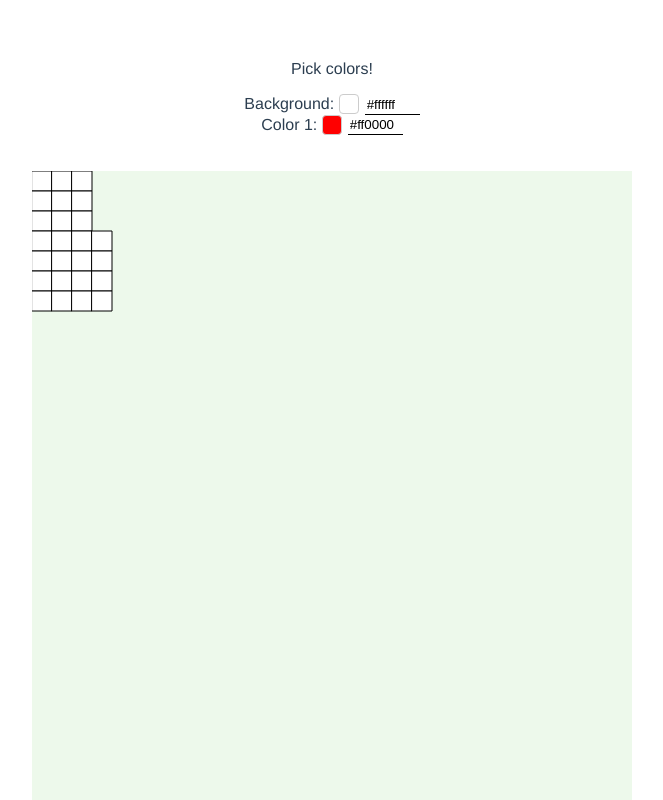
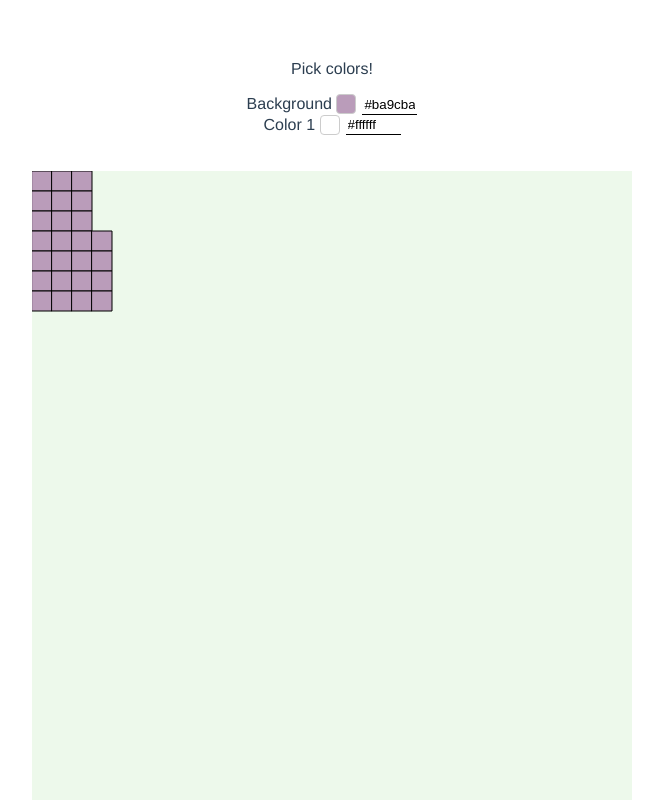
Before and after one commit to SuviAnnina/knitdesignerapp, a Vue app: page / in a window 1280 px wide. Shown: the top 800 px of the page, without its empty margins (308-971 px from the left). Built offline with nearby package versions, Linux system fonts and the light colour scheme.

Commit message:
Add colorPalette, add ColorPickerInput

```diff
--- a/src/App.vue
+++ b/src/App.vue
@@ -1,25 +1,24 @@
+<script setup>
+import YarnManager from './components/YarnManager.vue';
+import P5Grid from './components/P5Grid.vue';
+
+/* colorPalette.consoleLogColor();
+colorPalette.updateColor("mainColor1", "red");
+colorPalette.consoleLogColor();
+colorPalette.setColorEmpty("mainColor1");
+colorPalette.consoleLogColor();  */
+
+</script>
+
 <template>
   <div>
-    <YarnManager :mainColor="mainColor" :color1="color1" @update-colors="updateColors" />
- <br/><br/>
-    <P5Grid :mainColor="mainColor" :color1="color1" />
+    <YarnManager />
+    <br/>
+    <br/>
+    <P5Grid />
   </div>
 </template>
 
-<script setup>
-import { ref } from "vue";
-import YarnManager from './components/YarnManager.vue';
-import P5Grid from './components/P5Grid.vue';
-
-const mainColor = ref('#ffffff');
-const color1 = ref('#ff0000');
-
-const updateColors = (newColors) => {
- // console.log('updateColors function received: ', newColors);
-  mainColor.value = newColors.mainColor;
-  color1.value = newColors.color1;
-};
-</script>
 
 <style>
 #app {
--- /dev/null
+++ b/src/colorPalette.js
@@ -0,0 +1,26 @@
+import { reactive } from 'vue'
+
+export const colorPalette = reactive({
+    mainColor: "#ba9cba",
+    color1: '#ffffff',
+    color2: '',
+    color3: '',
+    color4: '',
+    color5: '',
+    color6: '',
+    color7: '',
+
+    consoleLogColor() {
+        console.log(this.mainColor);
+    },
+
+    setColorEmpty(colorKey) {
+        colorPalette[colorKey] = 'leikisti tyhjä'
+    }
+});
+
+export function updateColor(colorKey, colorCode) {
+    if (colorPalette[colorKey] !== undefined) {
+        colorPalette[colorKey] = `#${colorCode}`;
+    }
+}
--- /dev/null
+++ b/src/components/ColorPickerInput.vue
@@ -0,0 +1,36 @@
+<script setup>
+import ColorPicker from 'primevue/colorpicker';
+import { ref, watch, defineProps } from "vue";
+import { colorPalette } from '@/colorPalette';
+import { updateColor } from '@/colorPalette';
+
+// TODO: input checker
+
+ const props = defineProps({
+    title: String,
+    colorKey: String
+});
+
+const color = ref(colorPalette[props.colorKey]); // refin sisälle väri mikä renderöidään alkuun
+
+watch(color, () => {
+    //console.log('colorpalette original mainColor, should be #ba9cba: ',colorPalette.mainColor);
+    //console.log('colorpalette original color1: ', colorPalette.color1);
+    //console.log('colorKey should be "mainColor" or "color": ',props.colorKey);
+    //console.log('color.value, should be hex code: ',color.value);
+    //console.log('props colorKey, should be "mainColor": ', props.colorKey);
+    updateColor(props.colorKey, color.value);
+    //console.log('colorpalette updated mainColor: ',colorPalette.mainColor);
+    //console.log('colorpalette updated color1: ', colorPalette.color1);
+});
+
+</script>
+
+<template>
+    {{ title }}
+        <ColorPicker v-model="color" />
+        <input v-model="color" v-tooltip="'Enter hex code without #'" placeholder="123456"/>
+</template>
+
+<style>
+</style>
--- a/src/components/P5Grid.vue
+++ b/src/components/P5Grid.vue
@@ -1,32 +1,20 @@
 <script setup>
-import { defineProps, ref, reactive, nextTick, watch, computed, onMounted, onBeforeUnmount } from "vue";
+import { ref, watch, nextTick, onMounted, onBeforeUnmount } from "vue";
 import p5 from "p5";
+import { colorPalette } from "@/colorPalette";
 
 let p5Instance;
 let rects = ref([]);
 
-const props = defineProps({
-  mainColor: String,
-  color1: String
-});
-
 // TODO: Check the rest of the grid works!
 // TODO: Add pre-made grid options
 // TODO: Add clear canvas button
-
-const normalizedMainColor = computed(() => props.mainColor.startsWith("#") ? props.mainColor : `#${props.mainColor}`);
-const normalizedColor1 = computed(() => props.color1.startsWith("#") ? props.color1 : `#${props.color1}`);
 
 function updateCanvas(){
   if (p5Instance){
     p5Instance.redraw();
   }
 }
-
-const patternColors = reactive({
-  "mainColor": normalizedMainColor,
-  "color1": normalizedColor1,
-});
 
 const sketch = (p) => {
   p.setup = () => {
@@ -114,11 +102,12 @@ const sketch = (p) => {
       //p.background("#EDF9EB"); // canvas background color
       rects.value.forEach(({ x, y, w, h, colorKey }) => {
         //console.log(rects.value[0].colorKey);
-        p.fill(patternColors[colorKey]);
+        p.fill(colorPalette[colorKey]);
+        //console.log(colorPalette.mainColor);
         p.rect(x, y, w, h);
 
         // rectangles bordercolor either black or white depending on mainColor
-        let rectBorderColor = p.color(patternColors["mainColor"]);
+        let rectBorderColor = p.color(colorPalette["mainColor"]);
         p.stroke(p.brightness(rectBorderColor) < 50 ? 255 : 0);
       });
     };
@@ -142,7 +131,7 @@ const sketch = (p) => {
           ? "color1"
           : "mainColor";
 
-        await nextTick();
+        await nextTick(); // might be unnecessary
         // re-render grid with correct colors
         updateCanvas();
       } else {
@@ -152,22 +141,13 @@ const sketch = (p) => {
   };
 };
 
+watch(colorPalette, () => {
+    updateCanvas()
+});
+
 onMounted(() => {
   p5Instance = new p5(sketch, document.getElementById("p5-container"));
-
-    //document.getElementById("p5-container").addEventListener("contextmenu", (e) => {
-  //  e.preventDefault();
-  //});
 });
-
-// if the chosen colors change, update canvas
-watch(
-  () => [patternColors],
-  () => {
-    updateCanvas();
-  },
-  { deep: true }
-);
 
 onBeforeUnmount(() => {
   p5Instance.remove();
--- a/src/components/YarnManager.vue
+++ b/src/components/YarnManager.vue
@@ -1,19 +1,12 @@
 <script setup>
-import ColorPicker from 'primevue/colorpicker';
-import { ref, defineEmits, watch } from "vue";
+import ColorPickerInput from './ColorPickerInput.vue';
+//import { colorPalette } from '@/colorPalette';
 
-const mainColor = ref('#ffffff');
-const color1 = ref('#ff0000');
+/* const createColorId = () => {
 
-const emit = defineEmits(["update-colors"]);
-const emitColorChange = () => {
-   // console.log("YarnManager.vue is attempting to emit colors", mainColor.value, color1.value);
-    emit('update-colors', { mainColor: mainColor.value, color1: color1.value });
-};
+} */
 
-watch([mainColor, color1], () => {
-    emitColorChange();
-});
+
 
 // TODO: add option for user to add colors
 
@@ -21,13 +14,9 @@ watch([mainColor, color1], () => {
 <template>
     <div>
         <p>Pick colors!</p>
-        Background: <ColorPicker v-model="mainColor" @input="emitColorChange"/>
-        <input v-model="mainColor" v-tooltip="'You can enter hex code with or without #'" placeholder="123456" />
-        <br />
-
-        Color 1:  <ColorPicker v-model="color1" @input="emitColorChange"/>
-        <input v-model="color1" v-tooltip="'You can enter hex code with or without #'" placeholder="123456"/>
-
+        <ColorPickerInput title="Background" colorKey="mainColor"/>
+        <br/>
+        <ColorPickerInput title="Color 1" colorKey="color1"/>
     </div>
 </template>
 
@@ -41,7 +30,6 @@ input {
 
 }
 
-/* Style the ColorPicker button to be more rectangular */
 .p-colorpicker-preview {
   width: 20px !important;
   height: 20px !important;
```
